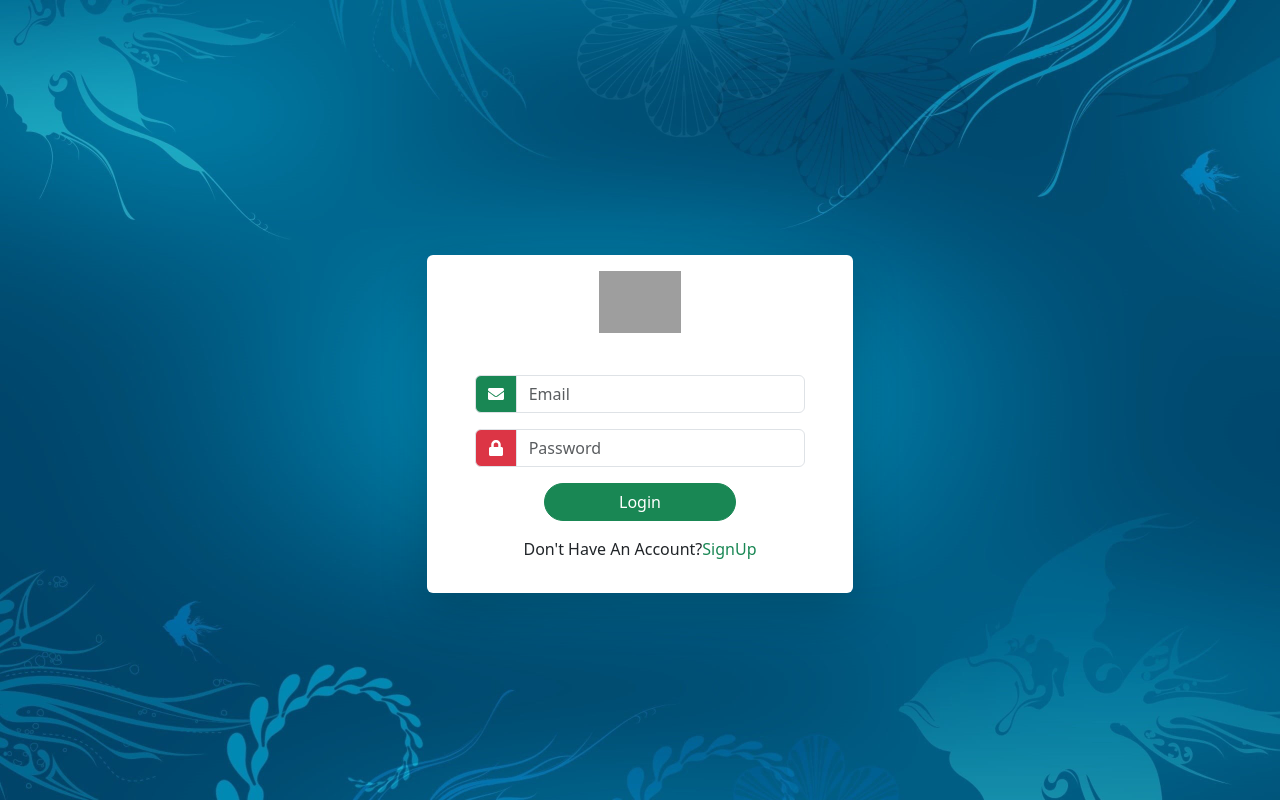
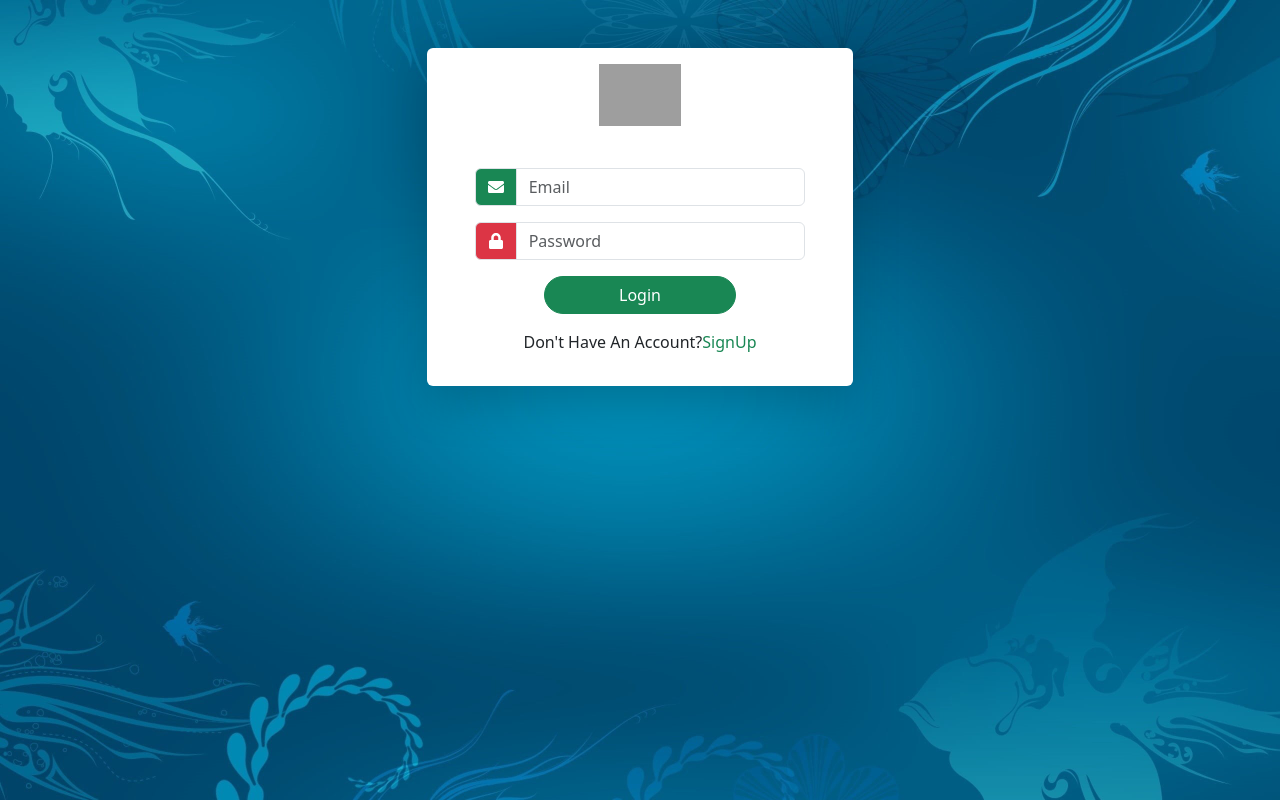
Before and after one commit to mishrakajal2200/portfolio-client-side, a React (Create React App) app: page /login in a window 1280 px wide. Built offline with nearby package versions, Linux system fonts and the light colour scheme; grey boxes are pictures that could not be loaded.

Commit message:
changes on 11 jan

```diff
--- a/src/Components/Login.js
+++ b/src/Components/Login.js
@@ -64,7 +64,7 @@ const Login = ({ setAuthData }) => {
   };
 
   return (
-    <div className="login-page d-flex justify-content-center align-items-center">
+    <div className="login-page d-flex justify-content-center align-items-start">
       <ToastContainer position="top-right" />
       <div className="bg-white shadow-lg p-3 px-5 rounded col-lg-4 col-sm-6 col-md-6 col-10 mt-5">
         <div className="justify-content-center align-items-center d-flex">
--- a/src/Components/Signup.js
+++ b/src/Components/Signup.js
@@ -98,7 +98,7 @@ const Signup = ({ setAuthData }) => {
   };
 
   return (
-    <div className="signup-page d-flex justify-content-center align-items-center">
+    <div className="signup-page d-flex justify-content-center align-items-start">
       <ToastContainer position="top-right" />
       <div className="bg-white shadow-lg p-3 px-5 rounded col-lg-4 col-sm-6 col-md-6 col-10 mt-5">
         <div className="justify-content-center align-items-center d-flex">
```
